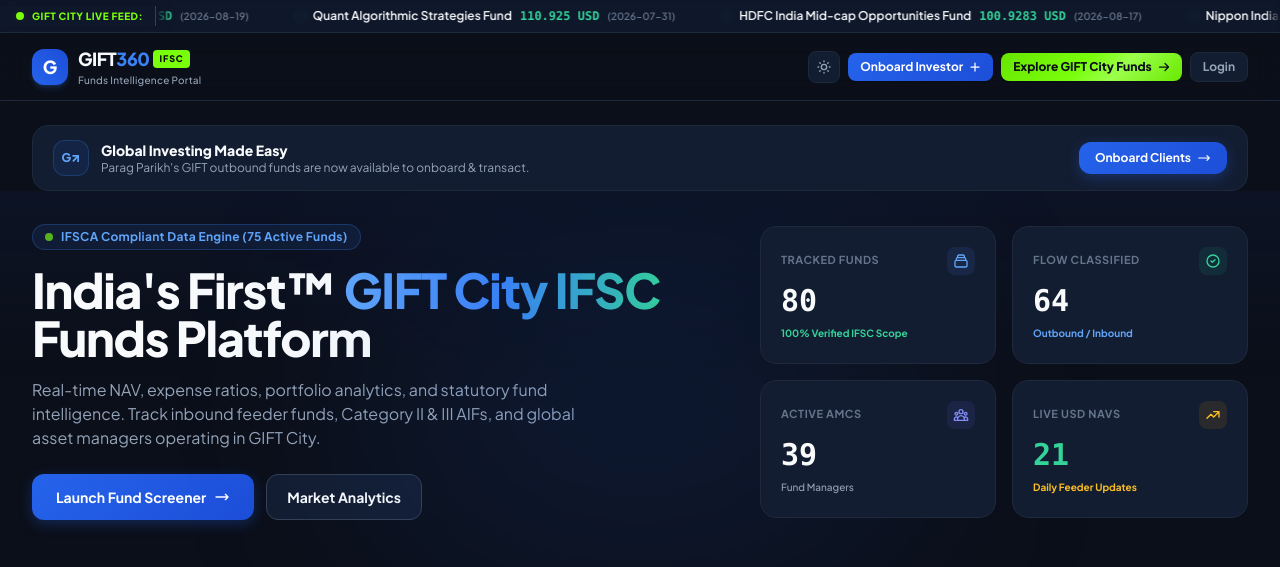
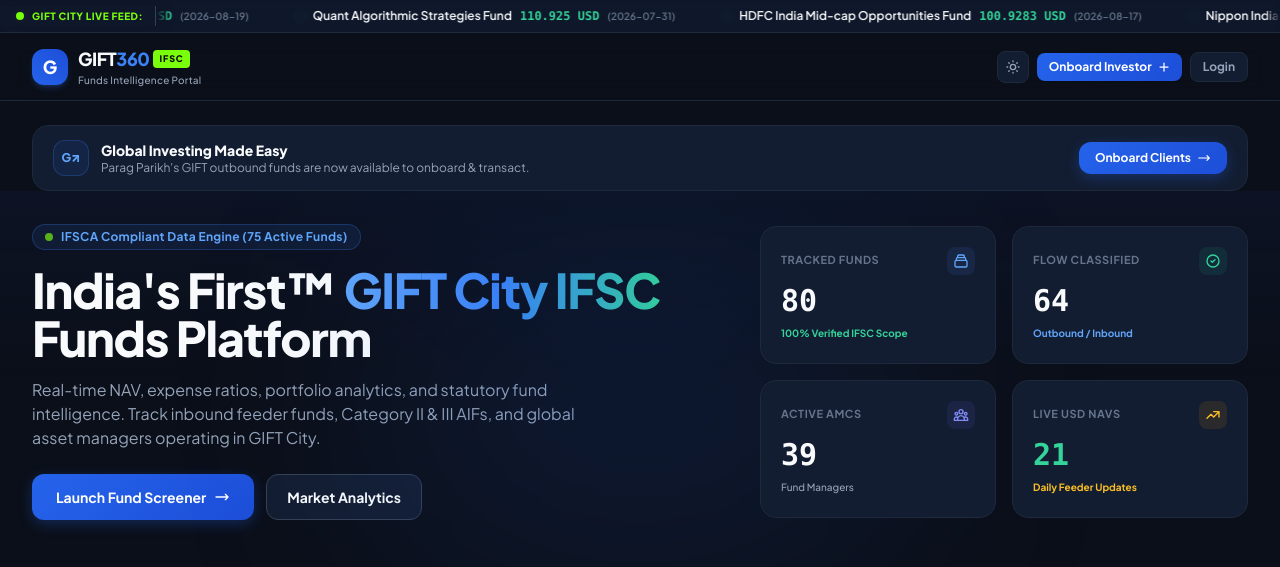
Before and after one commit to nivesh-star/giftcityfunds, a Flask app: page / in a window 1280 px wide. Shown: the top 567 px of the page. Run offline with Flask 3, Linux system fonts and the light colour scheme; data comes from the database, SQL or seed files in the repository; some libraries are stand-ins or nearby versions.

Commit message:
Remove redundant Explore CTA from nav to fix overflow

```diff
--- a/templates/index.html
+++ b/templates/index.html
@@ -114,13 +114,6 @@
           <span class="xl:hidden">Onboard</span>
           <svg class="w-3 h-3 shrink-0" fill="none" stroke="currentColor" viewBox="0 0 24 24"><path stroke-linecap="round" stroke-linejoin="round" stroke-width="2.5" d="M12 4v16m8-8H4"></path></svg>
         </button>
-
-        <!-- GIFT City Funds CTA -->
-        <a href="#screener" class="btn-neon text-xs px-2 xl:px-3 py-1.5 rounded-lg flex items-center gap-1 xl:gap-1.5 shadow-sm whitespace-nowrap shrink-0">
-          <span class="hidden xl:inline">Explore GIFT City Funds</span>
-          <span class="xl:hidden">Explore</span>
-          <svg class="w-3 h-3 shrink-0 hidden sm:block" fill="none" stroke="currentColor" viewBox="0 0 24 24"><path stroke-linecap="round" stroke-linejoin="round" stroke-width="2.5" d="M14 5l7 7m0 0l-7 7m7-7H3"></path></svg>
-        </a>
 
         <!-- Account Area -->
         {% if session.user_id %}
```
